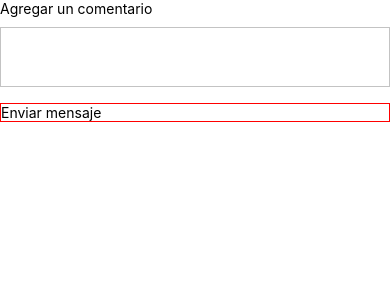
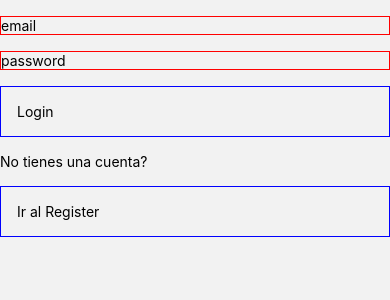
Before and after one commit to carlosdealvear/ProyectoFinalProg3, a React Native app: screen /Login in a window 390 px wide. Shown: the top 300 px of the page. Built offline with nearby package versions, Linux system fonts and the light colour scheme; no server answers.

Commit message:
login y register

```diff
--- a/App.js
+++ b/App.js
@@ -1,8 +1,8 @@
 import React from "react";
-import NewPost from "./src/screens/NewPost";
+import StackNavigation from "./src/navigations/StackNavigation"
 
 export default function App() {
   return (
-    <NewPost/>
+  <StackNavigation/>
   );
 }
--- a/src/components/Post.js
+++ b/src/components/Post.js
@@ -2,7 +2,7 @@ import { View, Text, StyleSheet, TouchableOpacity } from 'react-native'
 import React, {Component} from 'react'
 import { FontAwesome } from '@expo/vector-icons'
 import firebase from 'firebase'
-import {auth, db} from '../../firebase/config'
+import {auth, db} from '../firebase/config'
 
 
 class Post extends Component {
--- a/src/navigations/StackNavigation.js
+++ b/src/navigations/StackNavigation.js
@@ -8,8 +8,8 @@ import Home from "../screens/Home";
 import Register from "../screens/Register";
 import { StatusBar } from 'expo-status-bar';
 import TabNavigation from './TabNavigation';
-import NewMessage from '../screens/Message'
-import Comment from '../screens/Comment'
+import NewPost from '../screens/NewPost'
+import Comments from '../screens/Comments'
 
 
 const Stack = createNativeStackNavigator()
@@ -39,10 +39,10 @@ class StackNavigation extends Component{
     }
 
 
-    signUp(email, password){
+    signUp(email, password, username){
         auth.createUserWithEmailAndPassword(email, password)
-        .then(response => this.setState({logedIn: true}, ()=> console.log(this.state.logedIn)))
-        .catch(error => this.setState({errorMessage:error.message}))
+        .then(response => this.setState({loggedIn: true}, ()=> console.log(this.state.loggedIn)))
+        .catch(error => console.log(error))
     }
 
 
@@ -91,16 +91,10 @@ class StackNavigation extends Component{
                             }
                             />
                             <Stack.Screen
-                            name='Comment'
-                            component={Comment}
+                            name='Comments'
+                            component={Comments}
                             />
-                            <Stack.Screen
-                                name='Message'
-                                component={NewMessage}
-                                initialParams={{
-                                    newMessage: (message)=> this.newMessage(message)
-                                }}
-                            />
+
                         </Stack.Group>
                         :
                         <Stack.Group>
@@ -109,7 +103,6 @@ class StackNavigation extends Component{
 
                                 children={
                                     (props)=> <Register
-                                    signUp={(email, password)=> this.signUp(email, password)}
                                     errorMessage={this.state.errorMessage}
                                     {...props}
                                     />
@@ -118,6 +111,9 @@ class StackNavigation extends Component{
                                 options={{
                                     headerShown:false
                                 }}
+
+                                initialParams={{signUp: (email, password, username)=> this.signUp(email, password, username)}}
+
                             />
                             <Stack.Screen
                             name='Login'
--- a/src/screens/Comments.js
+++ b/src/screens/Comments.js
@@ -1,6 +1,6 @@
 import { View, Text, FlatList, TouchableOpacity, TextInput, StyleSheet } from 'react-native'
 import React, {Component} from 'react'
-import { db, auth } from '../../firebase/config'
+import { db, auth } from '../firebase/config'
 import firebase from 'firebase'
 
 class Comments extends Component {
--- a/src/screens/Home.js
+++ b/src/screens/Home.js
@@ -1,7 +1,7 @@
 import { View, Text, TouchableOpacity, FlatList, ActivityIndicator, StyleSheet } from 'react-native'
 import React, {Component} from 'react'
-import {db} from '../../firebase/config'
-import Post from '../../components/Post'
+import {db} from '../firebase/config'
+import Post from '../components/Post'
 
 class Home extends Component {
   constructor(props){
@@ -14,19 +14,19 @@ class Home extends Component {
   }
 
   componentDidMount(){
-    db.collection('posts').onSnapshot(
+    db.collection('posts').orderBy("createdAt","desc").onSnapshot(
       (docs)=>{
-        let messages = []
+        let posts = []
         docs.forEach(
           doc => {
-            messages.push({
+            posts.push({
               id:doc.id,
               data: doc.data()
             })
           }
         )
         this.setState({
-          info:messages,
+          info:posts,
           loading:false
         })
 
@@ -44,6 +44,9 @@ class Home extends Component {
          this.state.loading ?
          <ActivityIndicator size={32} color='red'/>
          :
+         this.state.info.length == 0?
+         <Text> No hay posteos </Text>
+            :
          <FlatList
          data={this.state.info}
          keyExtractor={item => item.id.toString()}
@@ -54,7 +57,7 @@ class Home extends Component {
 
 
         <TouchableOpacity style={styles.btn} onPress={()=> this.props.navigation.navigate('NewPost')}>
-          <Text style={styles.textBtn}>Enviar posteo a Facu</Text>
+          <Text style={styles.textBtn}>Enviar posteo</Text>
         </TouchableOpacity>
       </View>
     )
--- /dev/null
+++ b/src/screens/Login.js
@@ -0,0 +1,63 @@
+import { View, Text, TextInput, TouchableOpacity, StyleSheet } from 'react-native'
+import React, {Component} from 'react'
+
+class Login extends Component {
+  constructor(props){
+    super(props)
+    this.state={
+      email:'',
+      password:''
+    }
+  }
+
+  render(){
+    return (
+      <View>
+        <TextInput
+          style={styles.input}
+          onChangeText={text => this.setState({email: text})}
+          keyboardType='email-address'
+          placeholder='email'
+        />
+        <TextInput
+          style={styles.input}
+          onChangeText={text => this.setState({password: text})}
+          keyboardType='default'
+          placeholder='password'
+          secureTextEntry={true}
+        />
+        <TouchableOpacity style={styles.btn} onPress={() => signIn(this.state.email, this.state.password)}>
+          <Text>
+            Login
+          </Text>
+        </TouchableOpacity>
+
+        <Text>
+          No tienes una cuenta?
+        </Text>
+        <TouchableOpacity style={styles.btn} onPress={()=>this.props.navigation.navigate('Register')}>
+        <Text>
+          Ir al Register
+        </Text>
+        </TouchableOpacity>
+      </View>
+    )
+  }
+}
+
+const styles =  StyleSheet.create({
+    input:{
+      borderWidth:1,
+      borderColor:'red',
+      marginTop:16
+    },
+    btn:{
+      flex:1,
+      marginVertical:16,
+      padding:16,
+      borderWidth:1,
+      borderColor:'blue'
+    }
+  })
+
+export default Login
--- /dev/null
+++ b/src/screens/Profile.js
@@ -0,0 +1,19 @@
+import { View, Text, TouchableOpacity } from 'react-native'
+import React, {Component} from 'react'
+
+class Profile extends Component {
+    render(){
+        return (
+            <View>
+              <Text>Profile</Text>
+              <TouchableOpacity onPress={()=> props.route.params.logout()}>
+                  <Text>
+                      Cerrar sesion
+                  </Text>
+              </TouchableOpacity>
+            </View>
+          )
+    }
+
+}
+export default Profile
--- a/src/screens/Register.js
+++ b/src/screens/Register.js
@@ -1,14 +1,14 @@
 import { View, Text, TextInput, StyleSheet, TouchableOpacity } from 'react-native'
 import { SafeAreaView } from 'react-native-safe-area-context'
 import React, {Component} from 'react'
-import { auth } from '../../firebase/config';
+import { auth } from '../firebase/config';
 
 class Register extends Component {
   constructor(props){
     super(props);
     this.state={
       email:'',
-      userName:'',
+      username:'',
       password:'',
       logedIn:false,
       error:null,
@@ -16,16 +16,7 @@ class Register extends Component {
     }
   }
 
-    componentDidMount(){
-    auth.onAuthStateChanged((user)=>{
-
-    })
-  }
-
-
-
   render(){
-    const {signUp} = this.props
 
     return (
       <View>
@@ -37,6 +28,12 @@ class Register extends Component {
         />
         <TextInput
           style={styles.input}
+          onChangeText={text => this.setState({username: text})}
+          keyboardType='default'
+          placeholder='Nombre de Usuario'
+          />
+        <TextInput
+          style={styles.input}
           onChangeText={text => this.setState({password: text})}
           keyboardType='default'
           placeholder='password'
@@ -44,7 +41,7 @@ class Register extends Component {
         />
         <TouchableOpacity style={styles.btn} onPress={
           () => {
-            signUp(this.state.email, this.state.password)
+            this.props.route.params.signUp(this.state.email, this.state.password, this.state.username)
           }}>
           <Text>
             Register
```
